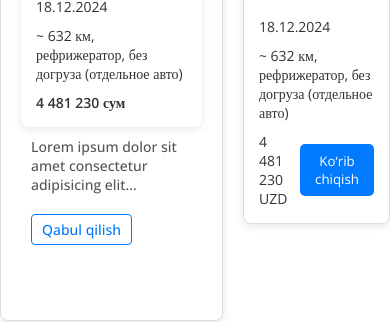
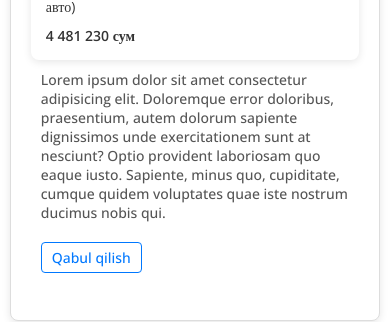
Before and after one commit to komilovmDev/marketplase_app, a React (Create React App) app: page /productsingle in a window 390 px wide. Shown: the part 341-663 px from the top of the page. Built offline with nearby package versions, Linux system fonts and the light colour scheme.

Commit message:
single page respansive

```diff
--- a/src/pages/ProductSingle/ProductSingle.jsx
+++ b/src/pages/ProductSingle/ProductSingle.jsx
@@ -38,7 +38,7 @@ export default function ProductSingle({ setBoxData, boxData }) {
                             </div>
                         </div>
                         <div className="singleInfo">
-                            <p>Lorem ipsum dolor sit amet consectetur adipisicing elit...</p>
+                            <p>Lorem ipsum dolor sit amet consectetur adipisicing elit. Doloremque error doloribus, praesentium, autem dolorum sapiente dignissimos unde exercitationem sunt at nesciunt? Optio provident laboriosam quo eaque iusto. Sapiente, minus quo, cupiditate, cumque quidem voluptates quae iste nostrum ducimus nobis qui.</p>
                             <Link to={'/login'}><button>Qabul qilish</button></Link>
                         </div>
                     </div>
--- a/src/pages/ProductSingle/productsingle.css
+++ b/src/pages/ProductSingle/productsingle.css
@@ -69,3 +69,19 @@
     background: #0078ff;
     color: white;
 }
+
+@media screen and (max-width: 768px) {
+    .productSingle_con {
+        width: 95%;
+        flex-direction: column;
+    }
+    .productSingle_con_boxleft {
+        width: 100%;
+    }
+    .productSingle_con_Aside {
+        width: 100%;
+    }
+    .boxes_box {
+        width: 100%;
+    }
+}
--- a/src/pages/Zyafka/zyafka.css
+++ b/src/pages/Zyafka/zyafka.css
@@ -129,6 +129,9 @@
 }
 
 @media (max-width: 768px) {
+    .zyafka_con {
+        width: 95%;
+    }
     .zyafka_con_form {
         flex-direction: column;
     }
```
